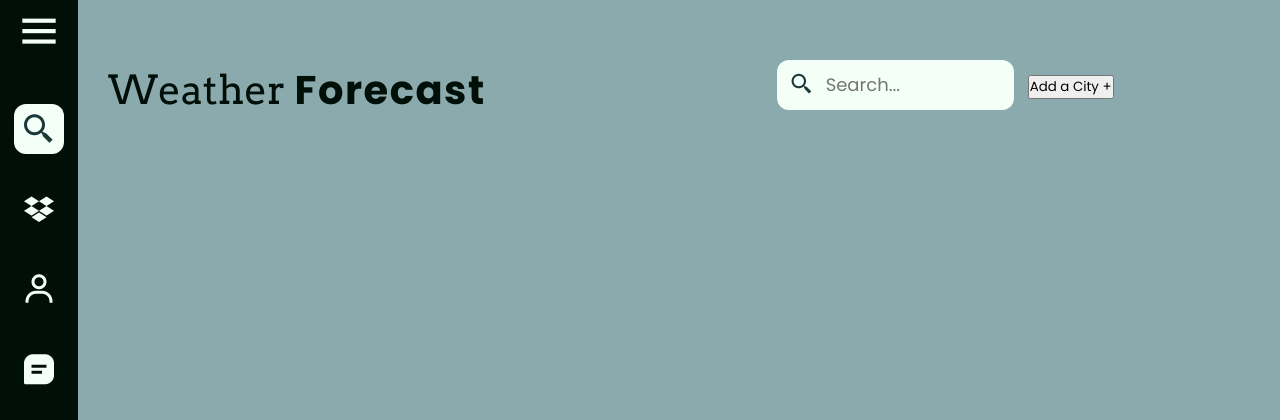
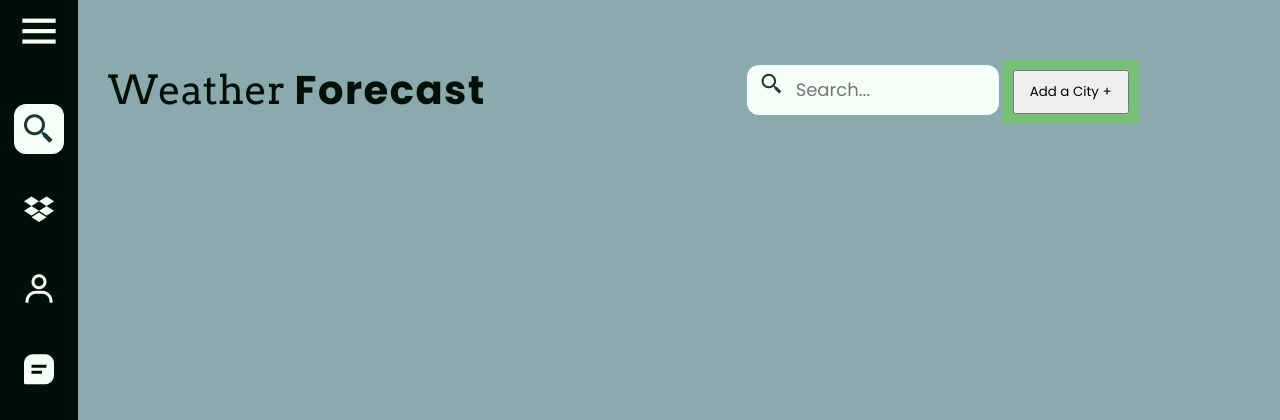
Before and after one commit to evargas1/Fun-Weather-App, a Django app: page / in a window 1280 px wide. Shown: the top 420 px of the page. Run offline with Django 3.2, Linux system fonts and the light colour scheme; data that the repository does not hold is empty.

Commit message:
added styling

```diff
--- a/app/templates/app/index.html
+++ b/app/templates/app/index.html
@@ -101,8 +101,8 @@
                 <i class='bx bx-search-alt-2 bx-search bx-sm bx-w' id="disapp"></i>
             <input style="padding-left: 15px;" type="text" name="" id="" placeholder="       Search...">
 
-            <div class="dropdown">
-                <button>Add a City &#x2b; </button>
+            <div class="dropdown" style="background-color: rgb(119, 190, 119);">
+                <button style="padding: 10px 15px;" style="background-color: rgb(119, 190, 119);" style="font-size: 15px;">Add a City &#x2b; </button>
             </div>
             </div>
 
```
